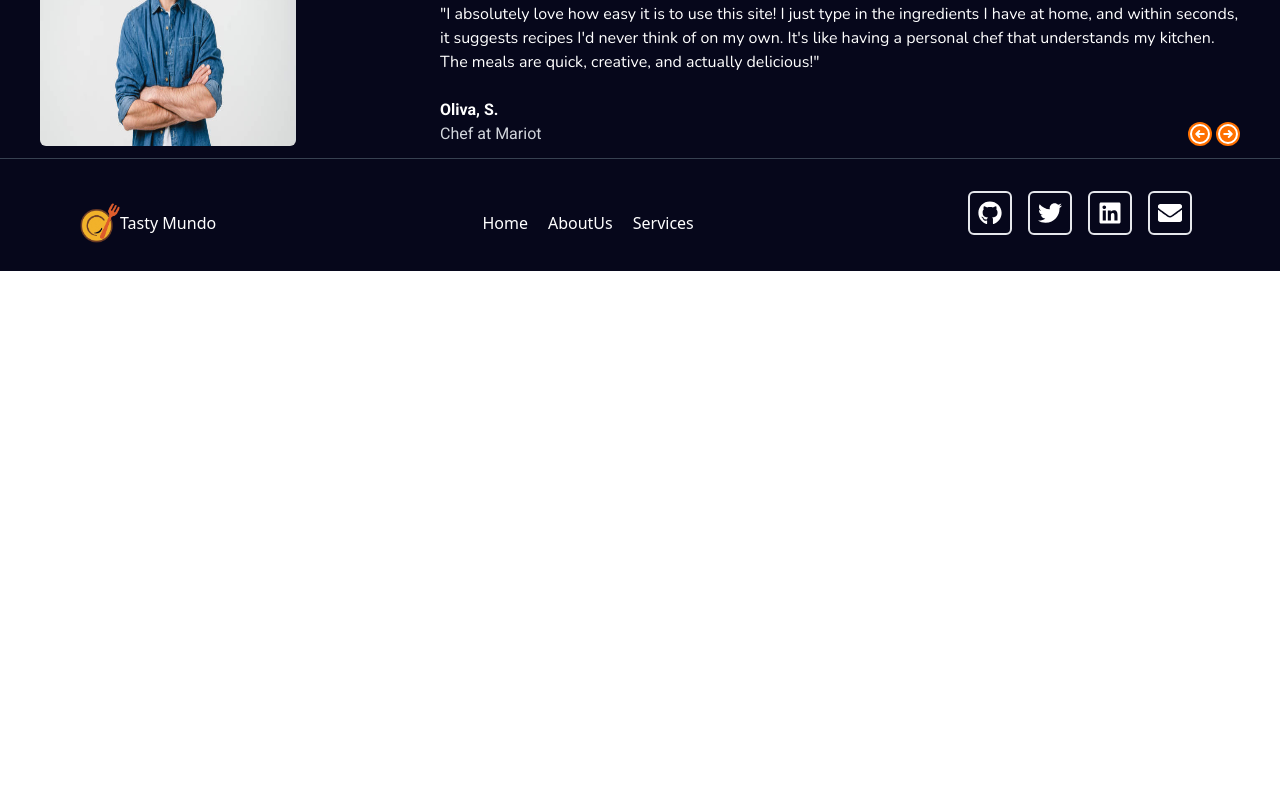
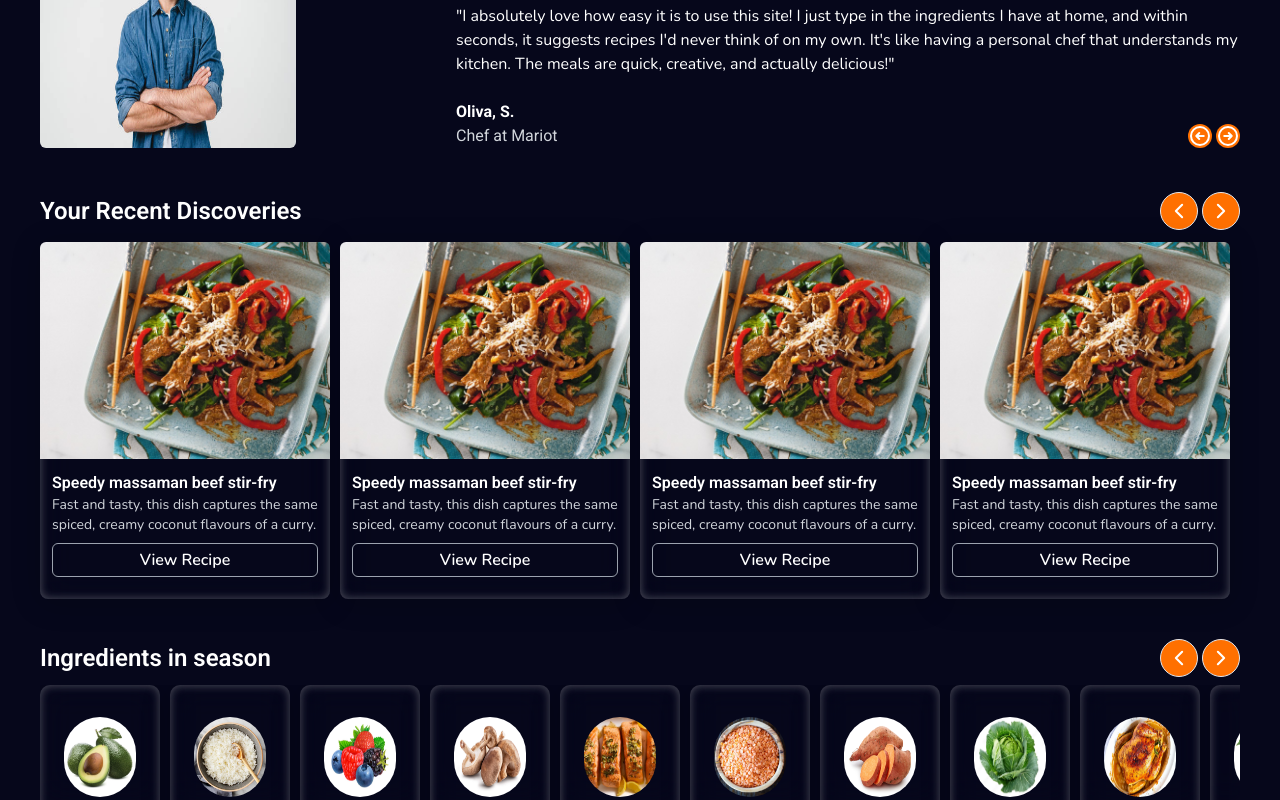
Before and after one commit to AimableUK/Tasty_Mundo, a React (Vite) app: page / in a window 1280 px wide. Shown: the part 2000-2800 px from the top of the page. Before the commit the page ends 2271 px from the top, so only its background shows below. Built offline with nearby package versions, Linux system fonts and the light colour scheme; a web font is replaced by a local one.

Commit message:
Added FAQ Section and chnaged some styling for mobile responsive

```diff
--- a/src/Components/Home/Home.jsx
+++ b/src/Components/Home/Home.jsx
@@ -88,6 +88,33 @@ const Home = () => {
     "What's your meal idea?",
   ];
 
+  const faqData = [
+    {
+      id: 1,
+      question: "How does Tasty Mundo work?",
+      answer:
+        "Our AI analyzes the ingredients you provide and instantly suggests recipe ideas based on culinary data, flavor profiles, and nutritional insights.",
+    },
+    {
+      id: 2,
+      question: "Can I customize the recipes to fit my diet?",
+      answer:
+        "Absolutely! You can filter by dietary needs such as vegetarian, gluten-free, keto, and more.",
+    },
+    {
+      id: 3,
+      question: "Is the site free to use?",
+      answer:
+        "Yes, our core features are completely free. Premium features may be added later to enhance your experience.",
+    },
+    {
+      id: 4,
+      question: "Can I save my favorite recipes?",
+      answer:
+        "Yes! when you submit ingredients, Our AI automatically saves them with the Generated Recipe for you to use Later.",
+    },
+  ];
+
   function getRandomItem(array) {
     return array[Math.floor(Math.random() * array.length)];
   }
@@ -168,69 +195,6 @@ const Home = () => {
       src: quinoaImg,
       alt: "Quinoa Image",
       label: "Quinoa",
-    },
-  ];
-
-  const faqs = [
-    {
-      id: 1,
-      question: "What is TastyStructure?",
-      answer:
-        "TastyStructure is a recipe generator that helps you create delicious meals based on the ingredients you have available.",
-    },
-    {
-      id: 2,
-      question: "How do I use TastyStructure?",
-      answer:
-        "Simply enter the ingredients you have, and TastyStructure will generate recipes that match your available ingredients.",
-    },
-    {
-      id: 3,
-      question: "Do I need an account to use TastyStructure?",
-      answer:
-        "No, you can generate recipes without an account. However, creating an account allows you to save recipes and get personalized recommendations.",
-    },
-    {
-      id: 4,
-      question: "Can I filter recipes based on dietary preferences?",
-      answer:
-        "Yes! You can filter recipes for vegetarian, vegan, gluten-free, or other dietary needs.",
-    },
-    {
-      id: 5,
-      question: "What if I have food allergies?",
-      answer:
-        "You can specify allergies when entering ingredients, and TastyStructure will exclude recipes that contain those allergens.",
-    },
-    {
-      id: 6,
-      question: "Where do the recipes come from?",
-      answer:
-        "Our recipes are sourced from curated databases, community contributions, and AI-generated suggestions to give you a variety of meal ideas.",
-    },
-    {
-      id: 7,
-      question: "Can I submit my own recipes?",
-      answer:
-        "Yes! You can share your favorite recipes with the TastyStructure community.",
-    },
-    {
-      id: 8,
-      question: "Does TastyStructure support multiple cuisines?",
-      answer:
-        "Absolutely! You can explore recipes from various cuisines, including Italian, Mexican, Asian, Mediterranean, and more.",
-    },
-    {
-      id: 9,
-      question: "Is TastyStructure free to use?",
-      answer:
-        "Yes! TastyStructure is free to use, with potential premium features in the future.",
-    },
-    {
-      id: 10,
-      question: "Can I use TastyStructure on my phone?",
-      answer:
-        "Yes! TastyStructure is mobile-friendly, so you can generate recipes easily on any device.",
     },
   ];
 
@@ -348,17 +312,17 @@ const Home = () => {
       {/* Trending Flavors */}
       <section className="p-3 md:px-10 py-4 flex flex-col gap-y-2 bg-primaryBody text-white">
         {/* Header */}
-        <div className=" flex flex-row justify-between">
-          <h1 className="font-roboto text-xl md:text-2xl font-semibold">
+        <div className=" flex flex-row justify-between items-center">
+          <h1 className="font-roboto text-lg md:text-2xl font-semibold">
             Trending Flavors
           </h1>
           <div className="flex flex-row flex-wrap gap-1">
-            <button className="rounded-full bg-primaryColor p-2">
+            <button className="rounded-full bg-primaryColor border p-2 active:scale-90 transition-all duration-150 ease-in">
               <svg
                 xmlns="http://www.w3.org/2000/svg"
                 fill="none"
                 viewBox="0 0 24 24"
-                strokeWidth={2}
+                strokeWidth={2.5}
                 stroke="currentColor"
                 className="size-5 text-white"
               >
@@ -369,12 +333,12 @@ const Home = () => {
                 />
               </svg>
             </button>
-            <button className="rounded-full bg-primaryColor p-2">
+            <button className="rounded-full bg-primaryColor border p-2 active:scale-90 transition-all duration-150 ease-in">
               <svg
                 xmlns="http://www.w3.org/2000/svg"
                 fill="none"
                 viewBox="0 0 24 24"
-                strokeWidth={2}
+                strokeWidth={2.5}
                 stroke="currentColor"
                 className="size-5 text-white"
               >
@@ -406,7 +370,7 @@ const Home = () => {
 
       {/* New From TastyMundo */}
       <section className="p-3 md:px-10 bg-primaryBody text-white">
-        <h1 className="font-roboto text-xl md:text-2xl font-semibold">
+        <h1 className="font-roboto text-lg md:text-2xl font-semibold">
           New from Tasty Mundo
         </h1>
         {/* flex flex-col md:flex-row */}
@@ -502,12 +466,12 @@ const Home = () => {
             src={testimonialImg}
             loading="lazy"
             alt="testimonial-Img-1"
-            className="size-64 rounded-md"
+            className="w-full md:size-64 rounded-md"
           />
         </div>
 
         {/* Details */}
-        <div className="col-span-2 self-end flex flex-col gap-y-6">
+        <div className="col-span-2 self-end flex flex-col gap-y-6 ml-5 md:ml-4 mt-5 md:mt-0">
           {/* stars */}
           <div className="flex flex-row">
             <svg
@@ -597,7 +561,7 @@ const Home = () => {
               <h3 className="font-bold">Oliva, S.</h3>
               <h4 className="text-gray-300">Chef at Mariot</h4>
             </div>
-            <div className="flex flex-row self-end gap-x-1">
+            <div className="flex flex-row self-start mt-4 md:mt-0 md:self-end gap-x-1">
               <svg
                 xmlns="http://www.w3.org/2000/svg"
                 fill="none"
@@ -633,27 +597,266 @@ const Home = () => {
       </section>
 
       {/* Your Recent Discorvies */}
-      <section>
-        <h1></h1>
-        <div></div>
+      <section className="p-3 md:px-10 pt-8 bg-primaryBody text-white">
+        <div className="flex flex-row justify-between items-center">
+          <h1 className="font-roboto text-lg md:text-2xl font-semibold">
+            Your Recent Discoveries
+          </h1>
+          <div className="flex flex-row flex-wrap gap-1">
+            <button className="rounded-full bg-primaryColor border p-2 active:scale-90 transition-all duration-150 ease-in">
+              <svg
+                xmlns="http://www.w3.org/2000/svg"
+                fill="none"
+                viewBox="0 0 24 24"
+                strokeWidth={2.5}
+                stroke="currentColor"
+                className="size-5 text-white"
+              >
+                <path
+                  strokeLinecap="round"
+                  strokeLinejoin="round"
+                  d="M15.75 19.5 8.25 12l7.5-7.5"
+                />
+              </svg>
+            </button>
+            <button className="rounded-full bg-primaryColor border p-2 active:scale-90 transition-all duration-150 ease-in">
+              <svg
+                xmlns="http://www.w3.org/2000/svg"
+                fill="none"
+                viewBox="0 0 24 24"
+                strokeWidth={2.5}
+                stroke="currentColor"
+                className="size-5 text-white"
+              >
+                <path
+                  strokeLinecap="round"
+                  strokeLinejoin="round"
+                  d="m8.25 4.5 7.5 7.5-7.5 7.5"
+                />
+              </svg>
+            </button>
+          </div>
+        </div>
+
+        {/* flex flex-col md:flex-row */}
+        <div className="my-3 grid grid-cols-1 md:grid-cols-2 lg:grid-cols-4 gap-y-4">
+          <div className="rounded-md main text-start">
+            <img
+              src={speedymassamanbeefstirfryImg}
+              loading="lazy"
+              alt="speedy massaman beef stir-fry"
+              className="w-fit rounded-t-md"
+            />
+            <div className="p-3">
+              <h3 className="font-roboto font-semibold">
+                Speedy massaman beef stir-fry
+              </h3>
+              <p className="text-start text-sm text-gray-300">
+                Fast and tasty, this dish captures the same spiced, creamy
+                coconut flavours of a curry.
+              </p>
+              <button className="mt-2 border p-1 w-full rounded-md border-gray-400 hover:bg-primaryColor hover:border-primaryBody transform transition-all duration-200 ease-in-out font-semibold active:scale-95">
+                View Recipe
+              </button>
+            </div>
+          </div>
+          <div className="rounded-md main text-start">
+            <img
+              src={speedymassamanbeefstirfryImg}
+              loading="lazy"
+              alt="speedy massaman beef stir-fry"
+              className="w-fit rounded-t-md"
+            />
+            <div className="p-3">
+              <h3 className="font-roboto font-semibold">
+                Speedy massaman beef stir-fry
+              </h3>
+              <p className="text-start text-sm text-gray-300">
+                Fast and tasty, this dish captures the same spiced, creamy
+                coconut flavours of a curry.
+              </p>
+              <button className="mt-2 border p-1 w-full rounded-md border-gray-400 hover:bg-primaryColor hover:border-primaryBody transform transition-all duration-200 ease-in-out font-semibold active:scale-95">
+                View Recipe
+              </button>
+            </div>
+          </div>
+          <div className="rounded-md main text-start">
+            <img
+              src={speedymassamanbeefstirfryImg}
+              loading="lazy"
+              alt="speedy massaman beef stir-fry"
+              className="w-fit rounded-t-md"
+            />
+            <div className="p-3">
+              <h3 className="font-roboto font-semibold">
+                Speedy massaman beef stir-fry
+              </h3>
+              <p className="text-start text-sm text-gray-300">
+                Fast and tasty, this dish captures the same spiced, creamy
+                coconut flavours of a curry.
+              </p>
+              <button className="mt-2 border p-1 w-full rounded-md border-gray-400 hover:bg-primaryColor hover:border-primaryBody transform transition-all duration-200 ease-in-out font-semibold active:scale-95">
+                View Recipe
+              </button>
+            </div>
+          </div>
+          <div className="rounded-md main text-start">
+            <img
+              src={speedymassamanbeefstirfryImg}
+              loading="lazy"
+              alt="speedy massaman beef stir-fry"
+              className="w-fit rounded-t-md"
+            />
+            <div className="p-3">
+              <h3 className="font-roboto font-semibold">
+                Speedy massaman beef stir-fry
+              </h3>
+              <p className="text-start text-sm text-gray-300">
+                Fast and tasty, this dish captures the same spiced, creamy
+                coconut flavours of a curry.
+              </p>
+              <button className="mt-2 border p-1 w-full rounded-md border-gray-400 hover:bg-primaryColor hover:border-primaryBody transform transition-all duration-200 ease-in-out font-semibold active:scale-95">
+                View Recipe
+              </button>
+            </div>
+          </div>
+        </div>
       </section>
 
-      {/* Trending in Season */}
-      <section>
+      {/* Ingredients in Season */}
+      <section className="p-3 md:px-10 py-4 flex flex-col gap-y-2 bg-primaryBody text-white">
         {/* Header */}
-        <div>
-          <h1></h1>
-          <div></div>
+        <div className=" flex flex-row justify-between items-center">
+          <h1 className="font-roboto text-lg md:text-2xl font-semibold">
+            Ingredients in season
+          </h1>
+          <div className="flex flex-row flex-wrap gap-1">
+            <button className="rounded-full bg-primaryColor border p-2 active:scale-90 transition-all duration-150 ease-in">
+              <svg
+                xmlns="http://www.w3.org/2000/svg"
+                fill="none"
+                viewBox="0 0 24 24"
+                strokeWidth={2.5}
+                stroke="currentColor"
+                className="size-5 text-white"
+              >
+                <path
+                  strokeLinecap="round"
+                  strokeLinejoin="round"
+                  d="M15.75 19.5 8.25 12l7.5-7.5"
+                />
+              </svg>
+            </button>
+            <button className="rounded-full bg-primaryColor border p-2 active:scale-90 transition-all duration-150 ease-in">
+              <svg
+                xmlns="http://www.w3.org/2000/svg"
+                fill="none"
+                viewBox="0 0 24 24"
+                strokeWidth={2.5}
+                stroke="currentColor"
+                className="size-5 text-white"
+              >
+                <path
+                  strokeLinecap="round"
+                  strokeLinejoin="round"
+                  d="m8.25 4.5 7.5 7.5-7.5 7.5"
+                />
+              </svg>
+            </button>
+          </div>
         </div>
 
         {/* Flavors */}
-        <div></div>
+        <div className="flex flex-row overflow-x-scroll scrollbar-hide whitespace-nowrap">
+          {ingredientImages.map(({ id, src, alt, label }) => (
+            <div key={id} className="menu flex flex-col items-center mx-2">
+              <img
+                src={src}
+                loading="lazy"
+                alt={alt}
+                className="size-20 rounded-full"
+              />
+              <h3 className="mt-2 text-sm font-medium">{label}</h3>
+            </div>
+          ))}
+        </div>
       </section>
 
       {/* FAQ */}
-      <section>
-        <div></div>
-        <div></div>
+      <section className="py-2 md:py-4 bg-primaryBody">
+        <div className="max-w-screen-md mx-auto px-4 sm:px-6 lg:px-8 flex flex-col justify-between">
+          <div className="text-center">
+            <p className="mt-4 text-sm leading-7 text-gray-500 font-regular">
+              F.A.Q
+            </p>
+            <h3 className="text-3xl sm:text-4xl leading-normal font-extrabold tracking-tight text-gray-300">
+              Frequently Asked&nbsp;
+              <span className="text-primaryColor">Questions</span>
+            </h3>
+          </div>
+
+          <div className="mt-5 md:mt-14">
+            <ul>
+              {faqData.map((faq) => (
+                <li key={faq.id} className="text-left mb-7">
+                  {/* Question */}
+                  <div className="flex flex-row items-start mb-3">
+                    <div className="hidden sm:flex items-center justify-center p-3 mr-3 rounded-full bg-indigo-500 text-white border-4 border-white text-xl font-semibold">
+                      <svg
+                        width="30px"
+                        fill="white"
+                        height="30px"
+                        viewBox="0 0 24 24"
+                        xmlns="http://www.w3.org/2000/svg"
+                      >
+                        <g data-name="Layer 2">
+                          <g data-name="menu-arrow">
+                            <rect
+                              width="24"
+                              height="24"
+                              transform="rotate(180 12 12)"
+                              opacity="0"
+                            ></rect>
+                            <path d="M17 9A5 5 0 0 0 7 9a1 1 0 0 0 2 0 3 3 0 1 1 3 3 1 1 0 0 0-1 1v2a1 1 0 0 0 2 0v-1.1A5 5 0 0 0 17 9z" />
+                            <circle cx="12" cy="19" r="1" />
+                          </g>
+                        </g>
+                      </svg>
+                    </div>
+                    <div className="bg-gray-300 p-4 rounded px-6 w-full flex items-center">
+                      <h4 className="text-md leading-6 font-medium text-gray-900">
+                        {faq.question}
+                      </h4>
+                    </div>
+                  </div>
+
+                  {/* Answer */}
+                  <div className="flex flex-row items-start">
+                    <div className="bg-indigo-300 rounded-md p-4 px-6 w-full flex items-center">
+                      <p className="text-gray-700 text-sm">{faq.answer}</p>
+                    </div>
+                    <div className="hidden sm:flex items-center justify-center p-3 ml-3 rounded-full bg-indigo-500 text-white border-4 border-white text-xl font-semibold">
+                      <svg
+                        xmlns="http://www.w3.org/2000/svg"
+                        fill="none"
+                        viewBox="0 0 24 24"
+                        strokeWidth={1.5}
+                        stroke="currentColor"
+                        className="size-6"
+                      >
+                        <path
+                          strokeLinecap="round"
+                          strokeLinejoin="round"
+                          d="M21 11.25v8.25a1.5 1.5 0 0 1-1.5 1.5H5.25a1.5 1.5 0 0 1-1.5-1.5v-8.25M12 4.875A2.625 2.625 0 1 0 9.375 7.5H12m0-2.625V7.5m0-2.625A2.625 2.625 0 1 1 14.625 7.5H12m0 0V21m-8.625-9.75h18c.621 0 1.125-.504 1.125-1.125v-1.5c0-.621-.504-1.125-1.125-1.125h-18c-.621 0-1.125.504-1.125 1.125v1.5c0 .621.504 1.125 1.125 1.125Z"
+                        />
+                      </svg>
+                    </div>
+                  </div>
+                </li>
+              ))}
+            </ul>
+          </div>
+        </div>
       </section>
     </div>
   );
```
